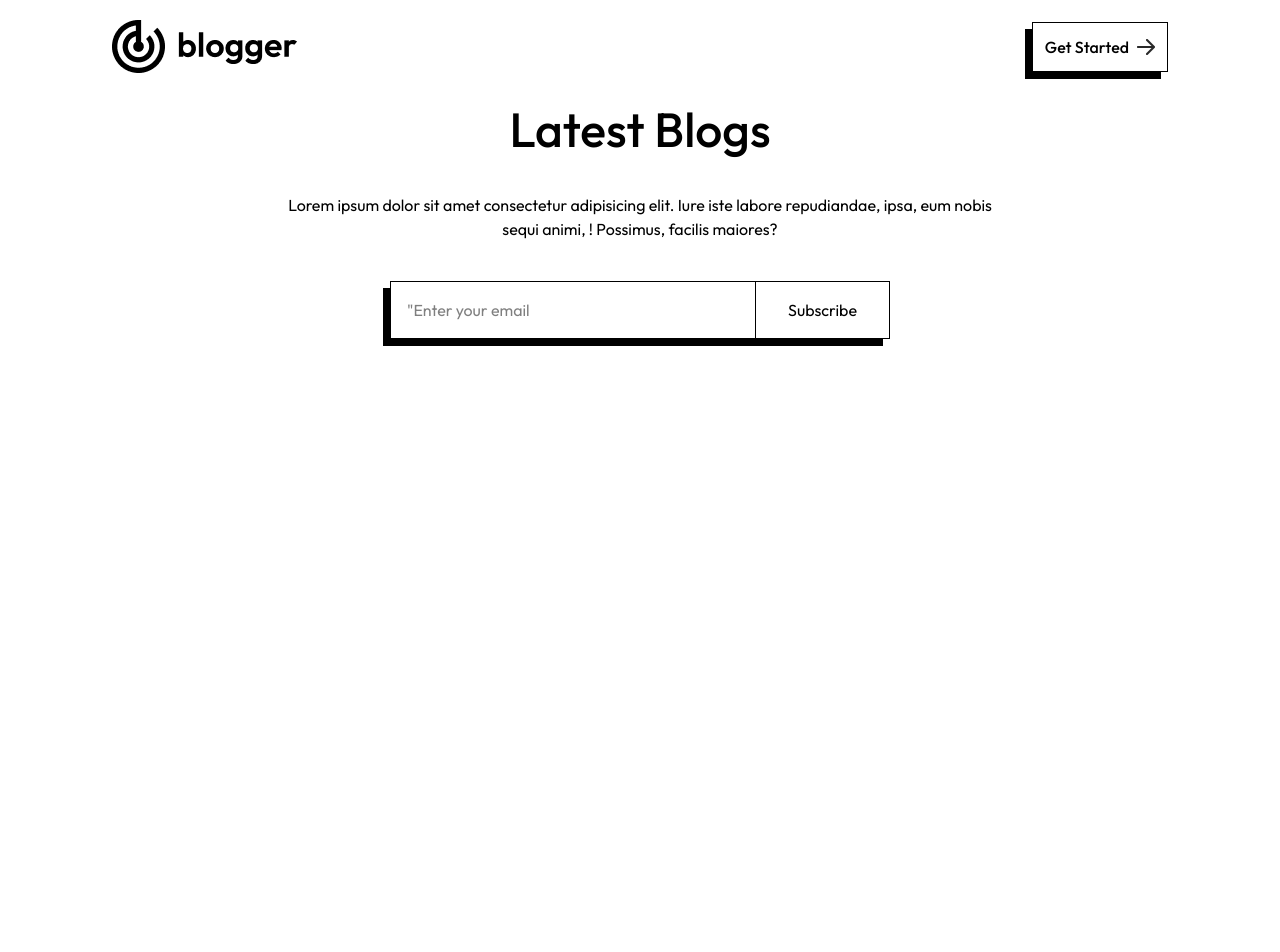
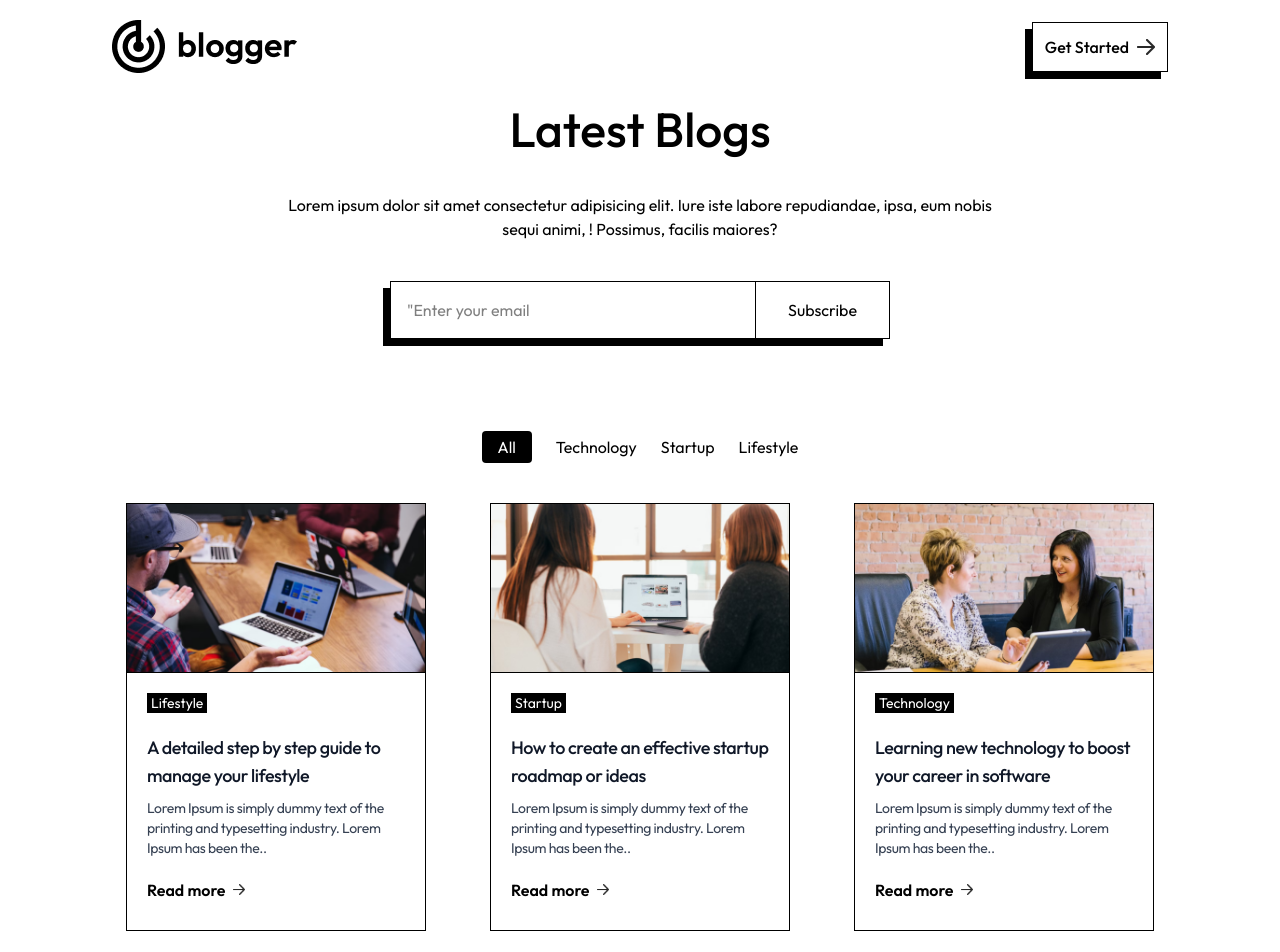
Before and after one commit to TamimAhmedCD/blog-app, a Next.js app: page / in a window 1280 px wide. Shown: the top 952 px of the page. Before the commit the page ends 800 px from the top, so only its background shows below. Built offline with nearby package versions, Linux system fonts and the light colour scheme.

Commit message:
All blog added

```diff
--- a/app/page.js
+++ b/app/page.js
@@ -1,9 +1,12 @@
+import BlogItem from "@/components/BlogItem";
+import BlogList from "@/components/BlogList";
 import Header from "@/components/Header";
 
 export default function Home() {
   return (
     <>
       <Header />
+      <BlogList />
     </>
   );
 }
--- /dev/null
+++ b/components/BlogItem.jsx
@@ -0,0 +1,26 @@
+"use client"
+
+import { assets, blog_data } from "@/Assets/assets"
+import Image from "next/image"
+
+export default function BlogItem({ title, description, category, image }) {
+  return (
+    <div className="max-w-[330px] sm:max-w-[300px] bg-white border border-black hover:shadow-[7px_7px_0px_#000000] transition-shadow duration-300">
+      <Image
+        src={image}
+        alt="Blog Image"
+        width={400}
+        height={400}
+        className="border-b border-black"
+      />
+      <p className="ml-5 mt-5 px-1 inline-block bg-black text-white text-sm">{category}</p>
+      <div className="p-5">
+        <h5 className="mb-2 text-lg font-medium tracking-tight text-gray-900">{title}</h5>
+        <p className="mb-3 text-sm tracking-tight text-gray-700">{description}</p>
+        <div className="inline-flex items-center py-2 font-semibold text-center cursor-pointer">
+          Read more <Image src={assets.arrow} alt="" width={12} className="ml-2" />
+        </div>
+      </div>
+    </div>
+  )
+}
--- /dev/null
+++ b/components/BlogList.jsx
@@ -0,0 +1,24 @@
+"use client"
+import { blog_data } from "@/Assets/assets";
+import BlogItem from "./BlogItem";
+import { useState } from "react";
+
+
+export default function BlogList() {
+    const [menu, setMenu] = useState("All")
+    return (
+        <div>
+            <div className="flex justify-center gap-6 my-10">
+                <button onClick={() => setMenu("All")} className={menu === 'All' ? "bg-black text-white py-1 px-4 rounded-sm" : ""}>All</button>
+                <button onClick={() => setMenu("Technology")} className={menu === 'Technology' ? "bg-black text-white py-1 px-4 rounded-sm" : ""}>Technology</button>
+                <button onClick={() => setMenu("Startup")} className={menu === 'Startup' ? "bg-black text-white py-1 px-4 rounded-sm" : ""}>Startup</button>
+                <button onClick={() => setMenu("Lifestyle")} className={menu === 'Lifestyle' ? "bg-black text-white py-1 px-4 rounded-sm" : ""}>Lifestyle</button>
+            </div>
+            <div className="flex flex-wrap justify-around gap-1 gap-y-10 mb-16 xl:mx-24">
+                {blog_data.filter((item)=> menu==="All"?true :item.category===menu).map((item, index) => {
+                    return <BlogItem key={index} image={item.image} title={item.title} description={item.description} category={item.category} />
+                })}
+            </div>
+        </div>
+    )
+}
```
